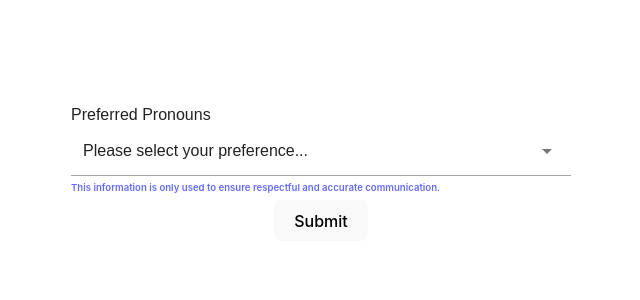
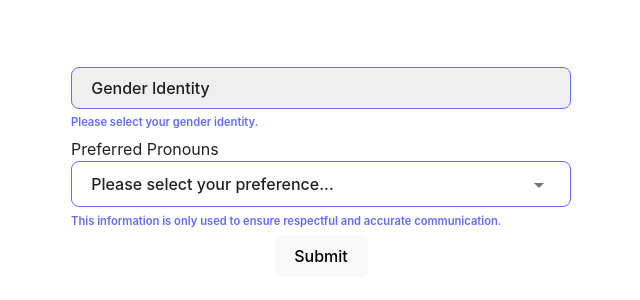
Before and after one commit to javidVeg/say-it-your-way, a React (Vite) app: page / in a window 1280 px wide. Shown: the part 228-528 px from the top of the page, without its empty margins (319-959 px from the left). Built offline with nearby package versions, Linux system fonts and the light colour scheme.

Commit message:
update to demo - changing default styles

```diff
--- a/src/components/Demo/Demo.jsx
+++ b/src/components/Demo/Demo.jsx
@@ -1,6 +1,6 @@
 import React, { useState } from "react";
-import SayItYourWayGenderId from "../SayItYourWayInput/SayItYourWayGenderId";
-import SayItYourWayPronouns from "../SayItYourWayInput/SayItYourWayPronouns";
+import SIYWGenderId from "../SayItYourWayInput/SIYWGenderId/SIYWGenderId";
+import SIYWPronouns from "../SayItYourWayInput/SIYWPronouns/SIYWPronouns";
 import "./demo-styles.css";
 import MuiSelect from "./MuiSelect";
 import MuiMultiSelect from "./MuiMultiSelect";
@@ -27,7 +27,7 @@ const Demo = () => {
   return (
     <div className="main-container">
       {/* Gender selection */}
-      {/* <SayItYourWayGenderId
+      <SIYWGenderId
         key="gender"
         selectionType="select"
         onChange={onGenderChange}
@@ -38,7 +38,7 @@ const Demo = () => {
         customOptions={false}
         // error='Please select an option'
         // disabled
-      /> */}
+      />
 
       {/* Gender selection w/ custom component */}
       {/* <SayItYourWayGenderId
@@ -56,7 +56,7 @@ const Demo = () => {
       /> */}
 
       {/* Pronoun selection */}
-      <SayItYourWayPronouns
+      <SIYWPronouns
         key="pronouns"
         selectionType="multi-select"
         onChange={onPronounsChange}
--- a/src/components/Demo/FormDemo.jsx
+++ b/src/components/Demo/FormDemo.jsx
@@ -1,9 +1,16 @@
 import React, { useEffect, useState } from "react";
-import SayItYourWayPronouns from "../SayItYourWayInput/SayItYourWayPronouns";
+import SIYWPronouns from "../SayItYourWayInput/SIYWPronouns/SIYWPronouns";
+import SIYWGenderId from "../SayItYourWayInput/SIYWGenderId/SIYWGenderId";
 
 const FormDemo = () => {
   const [pronounsValue, setPronounsValue] = useState("");
   const [pronounError, setPronounError] = useState("");
+  const [genderValue, setGenderValue] = useState("");
+
+  const onGenderChange = (item) => {
+    console.log("genderValue::", item);
+    setGenderValue(item);
+  };
 
   const onPronounsChange = (item) => {
     setPronounsValue(item);
@@ -16,7 +23,7 @@ const FormDemo = () => {
   const handleSubmit = (event) => {
     event.preventDefault();
     if (!pronounsValue) {
-      setPronounError("Please make a selection");
+      setPronounError("Please make a selection.");
       return;
     } else {
       setPronounError("");
@@ -26,15 +33,28 @@ const FormDemo = () => {
 
   return (
     <form onSubmit={handleSubmit} style={{ width: "500px" }}>
-      <SayItYourWayPronouns
+      {/* Gender selection */}
+      <SIYWGenderId
+        key="gender"
+        selectionType="select"
+        onChange={onGenderChange}
+        value={genderValue}
+        label="Gender Identity"
+        placeholder="Gender Identity"
+        helperText="Please select your gender identity."
+        customOptions={false}
+        // error='Please select an option'
+        // disabled
+      />
+      <SIYWPronouns
         key="pronouns"
         onChange={onPronounsChange}
         value={pronounsValue}
         label="Preferred Pronouns"
         placeholder="Please select your preference..."
         helperText="This information is only used to ensure respectful and accurate communication."
-        error={pronounError}
-        required
+        errorText={pronounError}
+        // required
       />
       <button type="submit">Submit</button>
     </form>
--- /dev/null
+++ b/src/components/SayItYourWayInput/SIYWGenderId/siyw-gender-styles.css
@@ -0,0 +1,64 @@
+:root {
+  --hover-background-color: rgba(0, 0, 0, 0.04);
+  --main-font-color: rgba(0, 0, 0, 0.87);
+  --helper-font-color: #646cff;
+  --background-color: white;
+  --border: 1px solid #646cff;
+  --border-radius: 8px;
+  --hover-border-color: #1976d2;
+  --input-padding: 0.6em 1.2em;
+}
+
+
+.siyw-select-container {
+  display: flex;
+  flex-direction: column;
+  align-items: flex-start;
+  width: 100%;
+}
+
+.siyw-select {
+  padding: var(--input-padding);
+  font-size: 1em;
+  font-weight: 500;
+  font-family: inherit;
+  border-radius: var(--border-radius);
+  border: 1px solid #646cff;
+  cursor: pointer;
+  transition: border-color 0.25s;
+  color: var(--main-font-color);
+  width: 100%;
+  position: relative;
+  -webkit-appearance: none;
+  -moz-appearance: none;
+  appearance: none;
+}
+
+.siyw-select::after {
+  content: "▼";
+  position: absolute;
+  right: 0.8em;
+  top: 50%;
+  transform: translateY(-50%);
+  pointer-events: none;
+  color: rgba(0, 0, 0, 0.54);
+  font-size: 0.8em;
+}
+
+.error-text {
+  color: red;
+  font-weight: 600;
+  font-size: 0.7em;
+  margin-top: 0.5em;
+  margin-bottom: 0.5em;
+  text-align: left;
+}
+
+.helper-text {
+  color: var(--helper-font-color);
+  font-weight: 600;
+  font-size: 0.7em;
+  margin-top: 0.5em;
+  margin-bottom: 0.5em;
+  text-align: left;
+}
--- a/src/components/SayItYourWayInput/SayItYourWayPronouns.jsx
+++ b/src/components/SayItYourWayInput/SIYWPronouns/SIYWPronouns.jsx
@@ -1,26 +1,21 @@
 import React, { useState, useEffect } from "react";
-import { pronouns } from "../../data/pronouns";
-import MultiSelect from "./components/MultiSelect";
-import "./styles.css";
+import { pronouns } from "../../../data/pronouns";
+import MultiSelect from "../components/MultiSelect";
+import "./siyw-pronouns-styles.css";
 
-const SayItYourWayPronouns = (props) => {
+const SIYWPronouns = (props) => {
   const {
     onChange,
-    label,
     placeholder = "Please select...",
     helperText,
-    error,
+    errorText,
     disabled,
     value = "",
     customOptions,
-    arrowUp,
-    arrowDown,
     required,
   } = props;
 
-  const [optionsArray] = useState(() => {
-    return customOptions ? customOptions : pronouns;
-  });
+  const [optionsArray] = useState(customOptions || pronouns);
 
   const [selectedPronouns, setSelectedPronouns] = useState([]);
 
@@ -82,37 +77,29 @@ const SayItYourWayPronouns = (props) => {
     return selectedPronouns.some((item) => item.id === option.id);
   };
 
-  const bottomHelperText = () => {
-    if (required && error) {
-      return (<p className="error-text">{error}</p>);
-    } else if (helperText) {
-      return (<p className="helper-text">{helperText}</p>);
-    } else {
-      return (<p className="helper-text">{helperText}</p>);
-    }
-  }
+  const bottomHelperText = () => (
+    required && errorText ? (
+      <p className="error-text">{errorText}</p>
+    ) : helperText ? (
+      <p className="helper-text">{helperText}</p>
+    ) : null
+  );
 
   return (
     <>
       <MultiSelect
         className={disabled ? "disabled" : ""}
         value={value || ""}
-        onChange={handlePronounChange}
         placeholder={!value ? placeholder : undefined}
-        label={label}
-        disabled={disabled}
         options={optionsArray}
+        isChecked={isChecked}
         handlePronounChange={handlePronounChange}
-        isChecked={isChecked}
-        arrowUp={arrowUp}
-        arrowDown={arrowDown}
-        required={required}
+        {...props}
       />
 
       {bottomHelperText()}
-
     </>
   );
 };
 
-export default SayItYourWayPronouns;
+export default SIYWPronouns;
--- a/src/components/SayItYourWayInput/styles.css
+++ b/src/components/SayItYourWayInput/SIYWPronouns/siyw-pronouns-styles.css
@@ -2,26 +2,47 @@
   --hover-background-color: rgba(0, 0, 0, 0.04);
   --main-font-color: rgba(0, 0, 0, 0.87);
   --helper-font-color: #646cff;
+  --background-color: white;
+  --border: 1px solid #646cff;
+  --border-radius: 8px;
+  --hover-border-color: #1976d2;
+  --input-padding: 0.6em 1.2em;
 }
+
 label {
   display: block;
   text-align: left;
   font-size: 1em;
   color: var(--main-font-color);
 }
-select {
-  padding: 0.6em 1.2em;
+
+.styled-select {
+  padding: var(--input-padding);
   font-size: 1em;
   font-weight: 500;
   font-family: inherit;
-  background-color: #e9ecff;
-  border-radius: 8px;
+  border-radius: var(--border-radius);
   border: 1px solid #646cff;
   cursor: pointer;
   transition: border-color 0.25s;
   color: var(--main-font-color);
   width: 100%;
+  -webkit-appearance: none;
+  -moz-appearance: none;
+  appearance: none;
 }
+
+.select-wrapper::after {
+  content: "▼";
+  position: absolute;
+  right: 0.8em;
+  top: 50%;
+  transform: translateY(-50%);
+  pointer-events: none;
+  color: rgba(0, 0, 0, 0.54);
+  font-size: 0.8em;
+}
+
 .input-container {
   display: flex;
   flex-direction: column;
@@ -31,14 +52,17 @@ select {
 
 .error-text {
   color: red;
-  font-size: 0.8em;
+  font-weight: 600;
+  font-size: 0.7em;
   margin-top: 0.5em;
+  margin-bottom: 0.5em;
+  text-align: left;
 }
 
 .helper-text {
   color: var(--helper-font-color);
   font-weight: 600;
-  font-size: 0.6em;
+  font-size: 0.7em;
   margin-top: 0.5em;
   margin-bottom: 0.5em;
   text-align: left;
@@ -52,29 +76,29 @@ input.disabled {
   border: 1px solid #888;
 }
 
-.siyw-select-container {
+.siyw-container {
   position: relative;
-  font-family: Arial, sans-serif;
-  display: flex;
-  flex-direction: column;
+  width: 100%;
+}
+.select-wrapper {
+  position: relative;
   width: 100%;
 }
 
 .siyw-select-input {
   font-size: 1em;
   font-weight: 500;
-  background-color: #e9ecff;
+  font-family: inherit;
   color: var(--main-font-color);
   cursor: pointer;
   display: flex;
   justify-content: space-between;
   align-items: center;
-  padding: 0.75rem;
+  padding: var(--input-padding);
   background-color: var(--background-color, white);
   border: var(--border);
   border-radius: var(--border-radius);
-  border-bottom: var(--border-bottom);
-  transition: border-color 0.25s;
+  transition: var(--border-color) 0.25s;
 }
 
 .siyw-select-input:hover {
@@ -142,29 +166,3 @@ input.disabled {
   pointer-events: none;
   color: rgba(0, 0, 0, 0.54);
 }
-
-/* Standard Variant */
-.siyw-select-standard {
-  --background-color: white;
-  --border: 0px solid transparent;
-  --border-bottom: 1px solid rgba(0, 0, 0, 0.35);
-  --border-radius: 0px;
-  --hover-border-color: #1976d2;
-}
-
-/* Filled Variant */
-.siyw-select-filled {
-  --background-color: #f5f5f5;
-  --border: 1px solid transparent;
-  --border-radius: 4px;
-  --hover-border-color: #1976d2;
-}
-
-/* Outlined Variant */
-.siyw-select-outlined {
-  --background-color: white;
-  --border: 1px solid rgba(0, 0, 0, 0.3);
-  --border-bottom: 1px solid rgba(0, 0, 0, 0.3);
-  --border-radius: 4px;
-  --hover-border-color: rgba(0, 0, 0, 0.87);
-}
--- a/src/components/SayItYourWayInput/components/MultiSelect.jsx
+++ b/src/components/SayItYourWayInput/components/MultiSelect.jsx
@@ -1,4 +1,4 @@
-import React, { useState, useEffect } from "react";
+import React, { useState } from "react";
 import { ArrowIcon } from "./ArrowIcon";
 
 const MultiSelect = (props) => {
@@ -14,15 +14,13 @@ const MultiSelect = (props) => {
     isChecked,
     arrowUp,
     arrowDown,
-    required
   } = props;
 
   const [isOpen, setIsOpen] = useState(false);
 
   return (
-    <div className={`input-container ${disabled ? "disabled" : ""}`}>
       <div
-        className={`siyw-select-container siyw-select-standard ${className}`}
+        className={`siyw-container ${className}`}
         style={customStyles.container}
       >
         <label>{label}</label>
@@ -70,7 +68,6 @@ const MultiSelect = (props) => {
           <div className="overlay" onClick={() => setIsOpen(false)}></div>
         )}
       </div>
-    </div>
   );
 };
 
--- a/src/components/SayItYourWayInput/components/SelectInput.jsx
+++ b/src/components/SayItYourWayInput/components/SelectInput.jsx
@@ -7,11 +7,12 @@ const SelectInput = (props) => {
     const valueExists = options.some(option => option.value === originalValue);
 
     return (
+      <div className="siyw-select-container">
         <select
-        className={`select ${disabled ? "disabled" : ""}`}
           value={value || ""}
           onChange={onChange}
           disabled={disabled}
+          className="siyw-select"
         >
           <option value="" disabled>
             {placeholder}
@@ -27,6 +28,7 @@ const SelectInput = (props) => {
             <option value={originalValue}>{originalValue}</option>
           )}
         </select>
+      </div>
     );
 };
 
```
Also changed, not shown: src/components/SayItYourWayInput/SIYWGenderId/SIYWGenderId.jsx (renamed from src/components/SayItYourWayInput/SayItYourWayGenderId.jsx, +6 -16 lines). Lines whose indentation alone changed are shown as unchanged.
